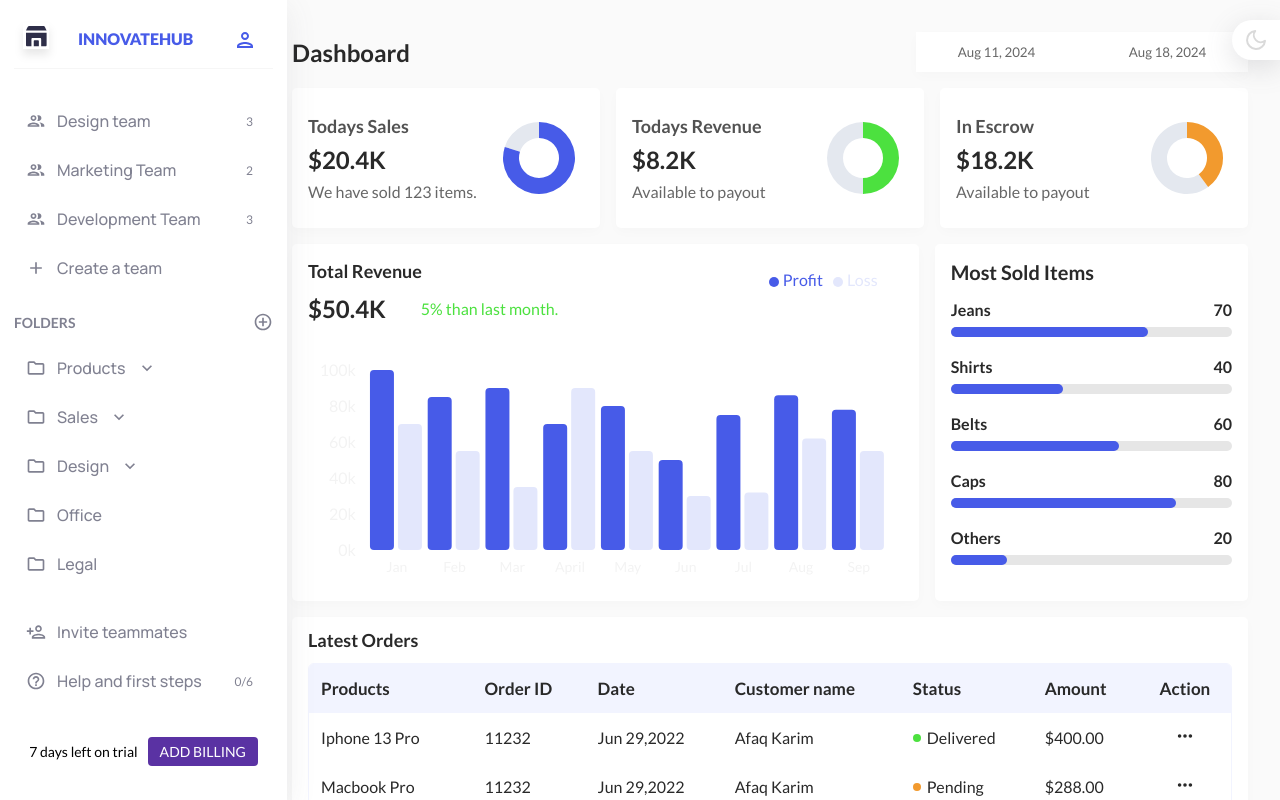
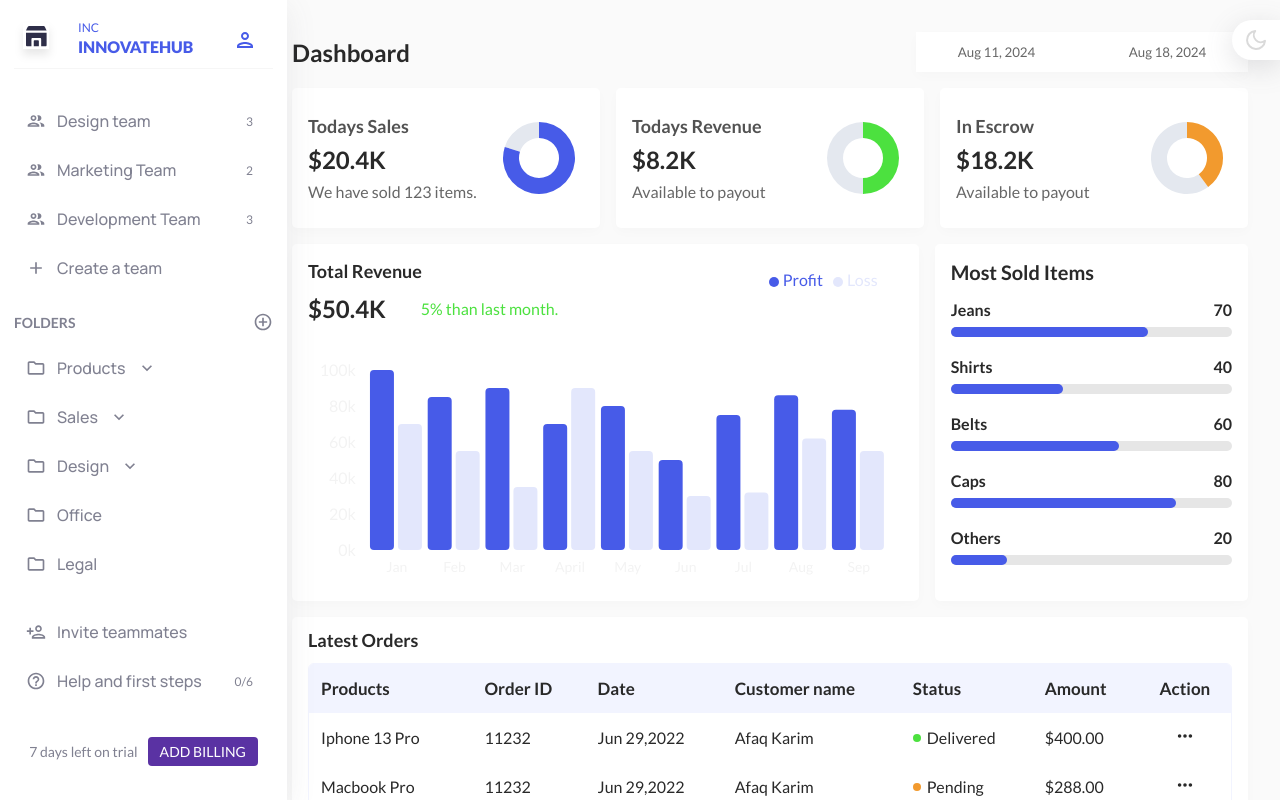
Before and after one commit to MohamedIjlal27/Front-end-Assignment, a React (Vite) app: page / in a window 1280 px wide. Shown: the top 800 px of the page. Built offline with nearby package versions, Linux system fonts and the light colour scheme; some icons are missing.

Commit message:
Completed Side Bar

```diff
--- a/src/components/sidebar/Sidebar.jsx
+++ b/src/components/sidebar/Sidebar.jsx
@@ -129,7 +129,10 @@ const Sidebar = () => {
       <div className="sidebar-top">
         <div className="sidebar-brand">
           <img src={theme === LIGHT_THEME ? LogoBlue : LogoWhite} alt="Logo" />
-          <span className="sidebar-brand-text">InnovateHub</span>
+          <div className="sidebar-brand-text-container">
+            <span className="sidebar-brand-inc">INC</span>
+            <span className="sidebar-brand-text">InnovateHub</span>
+          </div>
           <MdOutlinePerson size={24} className="profile-icon" />
         </div>
         <button className="sidebar-close-btn" onClick={closeSidebar}>
--- a/src/components/sidebar/Sidebar.scss
+++ b/src/components/sidebar/Sidebar.scss
@@ -55,6 +55,18 @@
     display: flex;
     align-items: center;
     column-gap: 20px;
+  }
+
+  .sidebar-brand-text-container {
+    display: flex;
+    flex-direction: column;
+    align-items: flex-start;
+  }
+
+  .sidebar-brand-inc {
+    font-size: 12px;
+    color: var(--logo-color);
+    margin-bottom: 2px;
   }
 
   .sidebar-brand-text {
@@ -332,9 +344,13 @@
       opacity: 0.8;
     }
   }
+
   .trial-info {
     display: flex;
     align-items: center;
     gap: 10px;
+    color: var(
+      --side-text-color
+    ); /* Ensures the text color changes with theme */
   }
 }
```
Also changed, not shown: 1 other file (tests, documents, lock files or other folders).
